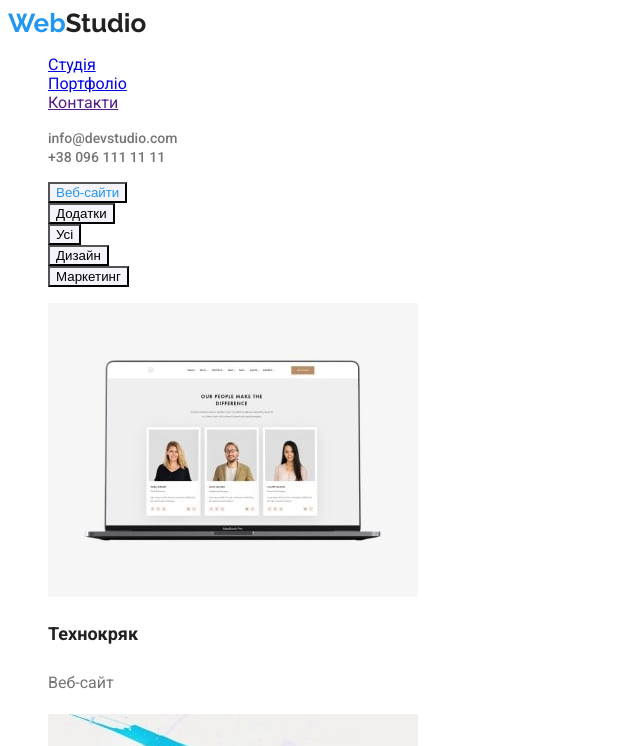
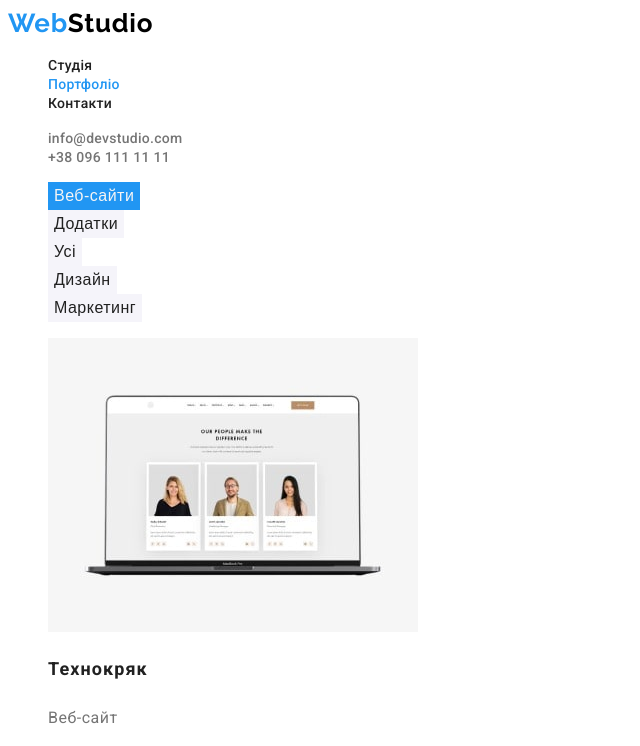
Before and after one commit to Yaroslav0372/goit-markup-hw-08, a plain HTML site: page portfolio.html in a window 1280 px wide. Both pictures are taken after a click on the button "Веб-сайти". Shown: the top 746 px of the page, without its empty margins (0-640 px from the left). Drawn offline with Linux system fonts and the light colour scheme.

Commit message:
Update style.css

```diff
--- a/css/style.css
+++ b/css/style.css
@@ -7,6 +7,8 @@
   --primary-color: #F5F5F5;
   --team-color: #F5F4FA;
   --footer-link-color: rgba(255, 255, 255, 0.6);
+  --logo-color: #000000;
+  --btn-color: #188CE8;
 }
 
 body {
@@ -20,6 +22,11 @@ ul {
   list-style: none;
 }
 
+.link:hover,
+.link:focus {
+  color: var(--accent-color);
+}
+
 
 /* header */
 
@@ -28,29 +35,31 @@ ul {
   font-weight: 700;
   font-size: 26px;
   line-height: calc(31 / 26);
+  letter-spacing: 0.03em;
   color: var(--accent-color);
 
   text-decoration: none;
 }
 .logo-style {
-  color: var(--title-text-color);
+  color: var(--logo-color);
 }
 
-.site-nav .link {
+.site-link {
   font-weight: 500;
   font-size: 14px;
   line-height: calc(16 / 14);
+  letter-spacing: 0.02em;
   color: var(--title-text-color);
 
   text-decoration: none;
 }
 
-.site-nav .link:hover,
+/* .site-nav .link:hover,
 .site-nav .link:focus {
   color: var(--accent-color);
-}
+} */
 
-.site-nav .link.current {
+.site-link.current {
   color: var(--accent-color);
 }
 
@@ -58,28 +67,24 @@ ul {
   font-weight: 500;
   font-size: 14px;
   line-height: calc(16 / 14);
+  letter-spacing: 0.02em;
   color: var(--primary-text-color);
 
   text-decoration: none;
 }
 
-.header-mail:hover,
-:focus {
-  color: var(--accent-color);
-}
+
 
 .header-tel {
   font-weight: 500;
   font-size: 14px;
   line-height: calc(16 / 14);
+  letter-spacing: 0.02em;
   color: var(--primary-text-color);
 
   text-decoration: none;
 }
 
-.header-tel:hover, :focus {
-    color: var(--accent-color);
-}
 
 /* hero */
 
@@ -91,19 +96,26 @@ ul {
   font-weight: 900;
   font-size: 44px;
   line-height: calc(60 / 44);
+  letter-spacing: 0.06em;
   text-align: center;
 color: var(--primary-white-color);
 }
 
 .hero-button {
+  font-family: "Roboto", sans-serif;
   font-weight: 700;
   font-size: 16px;
   line-height: calc(30 / 16);
+  letter-spacing: 0.06em;
   cursor: pointer;
+  border-style: none;
   color: var(--primary-white-color);
   background: var(--accent-color);
 }
 
+.hero-button:hover, :focus {
+  background: var(--btn-color);
+}
 /* section */
 
 
@@ -114,12 +126,14 @@ color: var(--primary-white-color);
   font-weight: 700;
   font-size: 14px;
   line-height: calc(16 / 14);
+  letter-spacing: 0.03em;
   color: var(--title-text-color);
 }
 
 .futures-text {
   font-size: 14px;
   line-height: calc(24 / 14);
+  letter-spacing: 0.03em;
 }
 
 /* work */
@@ -129,6 +143,7 @@ color: var(--primary-white-color);
   font-size: 36px;
   line-height: calc(42 / 36);
   text-align: center;
+  letter-spacing: 0.03em;
   color: var(--title-text-color);
 
 }
@@ -136,6 +151,7 @@ color: var(--primary-white-color);
 /* team */
 .section-team {
   background: var(--team-color);
+  letter-spacing: 0.03em;
 }
 
 .team {
@@ -166,20 +182,25 @@ color: var(--primary-white-color);
 
 /* portfolio */
 
-.filter {
+.filter-list {
   font-weight: 500;
   font-size: 16px;
   line-height: calc(26 / 16);
+  letter-spacing: 0.03em;
   color: var(--title-text-color);
-}
-
-.filter-list {
+  border-style: none;
   cursor: pointer;
   background: var(--team-color);
 }
 
-.filter .filter-list:hover,
-.filter .filter-list:focus {
+/* .filter-list {
+  border-style: none;
+  cursor: pointer;
+  background: var(--team-color);
+} */
+
+.filter-list:hover,
+.filter-list:focus {
   background-color: var(--accent-color);
   color: var(--primary-color);
 }
@@ -192,6 +213,7 @@ color: var(--primary-white-color);
   font-weight: 700;
   font-size: 18px;
   line-height: calc(36 / 18);
+  letter-spacing: 0.06em;
   color: var(--title-text-color);
 }
 
@@ -199,6 +221,7 @@ color: var(--primary-white-color);
   font-weight: 400;
   font-size: 16px;
   line-height: 30px;
+  letter-spacing: 0.03em;
   color: var(--primary-text-color);
 }
 
@@ -214,6 +237,7 @@ color: var(--primary-white-color);
   font-weight: 700;
   font-size: 26px;
   line-height: calc(31 / 26);
+  letter-spacing: 0.03em;
   color: var(--accent-color);
 
   text-decoration: none;
@@ -230,6 +254,7 @@ address {
 .footer-list {
 font-size: 14px;
 line-height: calc(24 / 14);
+letter-spacing: 0.03em;
 }
 
 .footer-address  {
```
